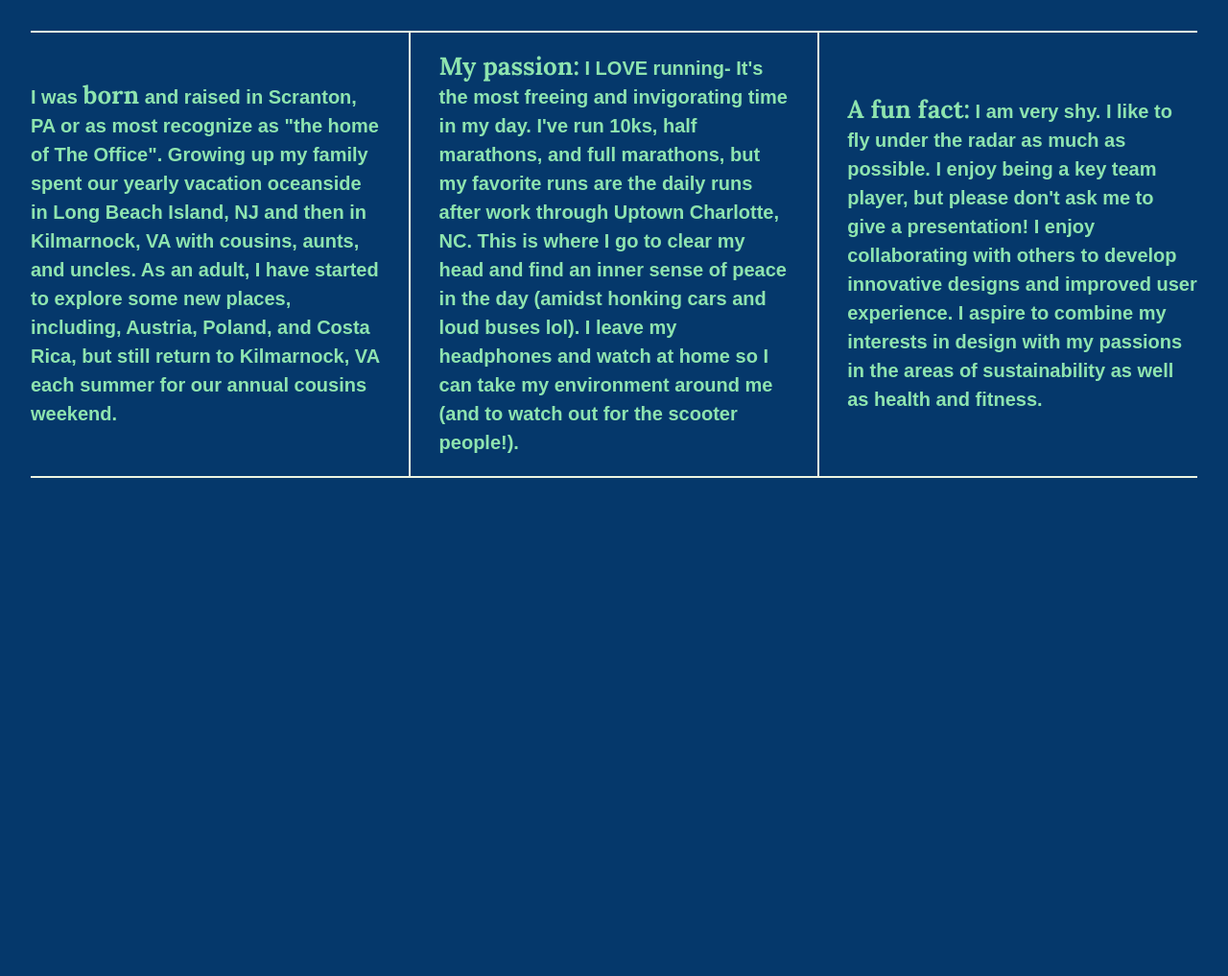
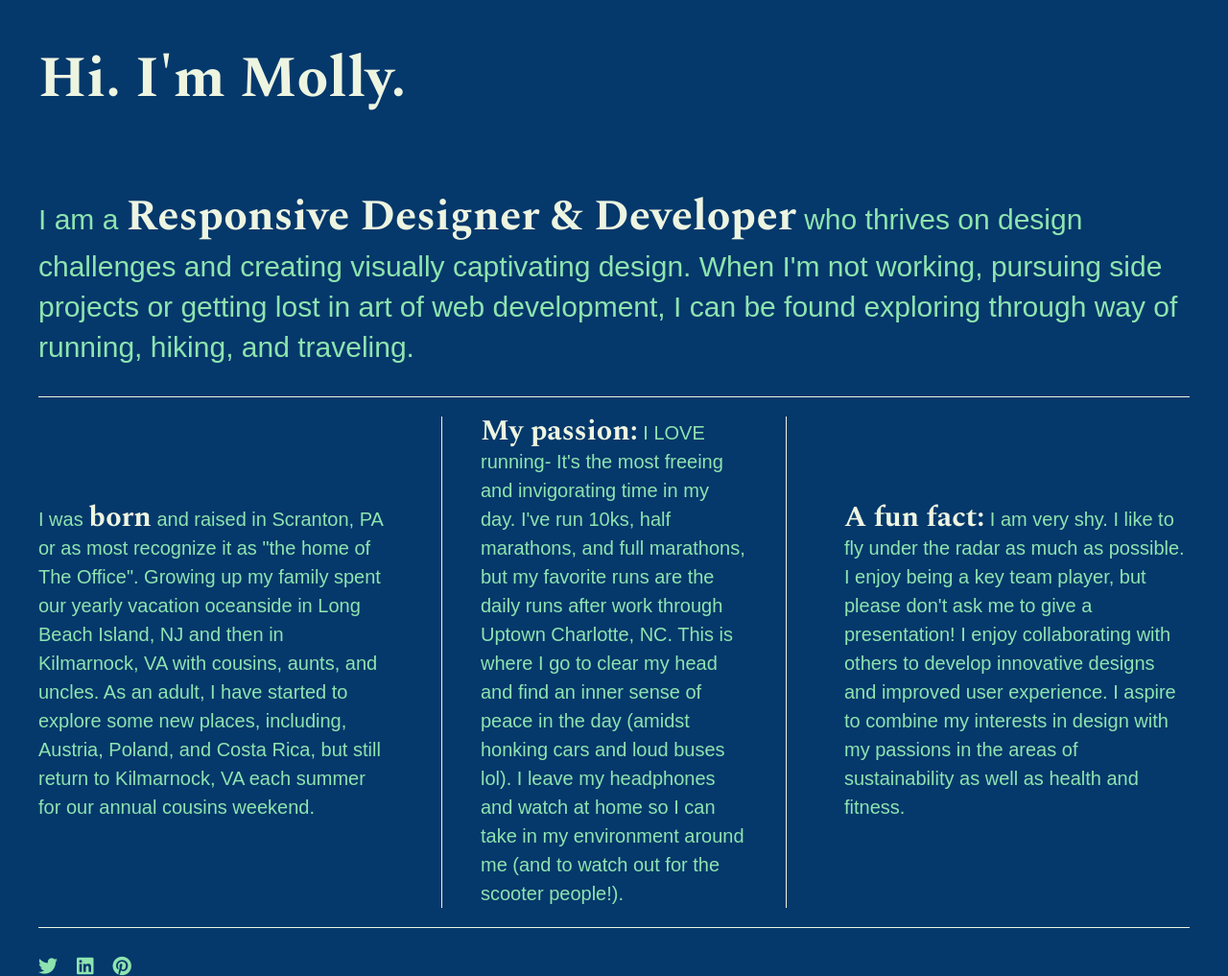
Before and after one commit to learningcoding2022/less-7-divs-flexbox, a plain HTML site: page index.html in a window 1280 px wide. Shown: the whole page at 96% size. Before the commit the page ends 864 px from the top, so only its background shows below. Drawn offline with nearby package versions, Linux system fonts and the light colour scheme; a web font is replaced by a local one.

Commit message:
text added and flex properties

```diff
--- a/css/main.css
+++ b/css/main.css
@@ -99,40 +99,79 @@ textarea {
 html {
   background-color: #05386B;
   height: 100%;
-  width: 100;
+  width: 100%;
 }
 
 body {
   font-family: 'Gotu', sans-serif;
-  font-weight: 700;
-  padding: 2em;
+  padding: 0em 2em;
+  font-size: 1.25em;
+  font-weight: 400;
   color: #8EE4AF;
-  height: 100%;
+  display: flex;
+  justify-content: center;
 }
 
-.wrapper {
-  /*add display:flex and set justify-content to space-between*/
+.flex-container {
+  /*add display:flex and set justify-content to space-between, also aligned items to the center*/
   display: flex;
   flex-flow: row wrap;
   justify-content: space-between;
-  align-items: center;
+  max-width: 1200px;
 }
 
-.div-1, .div-2, .div-3 {
+p span {
+    font-family: 'Spectral', serif;
+    font-size: 1.5em;
+    font-weight: 700;
+    color: #EDF5E1;
+}
+
+header,
+footer {
+    width: 100%;
+    display: flex;
+    justify-content: flex-start;
+
+}
+
+header h1 {
+    font-family: 'Spectral', serif;
+    font-weight: 700;
+    font-size: 3em;
+    color: #EDF5E1;
+}
+
+main {
+    width: 100%;
+    display: flex;
+    justify-content: center;
+    border-bottom: 1px solid #EDF5E1;
+}
+
+main p {
+    color: #8EE4AF;
+    font-size: 1.5em;
+}
+
+.flex-items {
   /*give the divs a width of 30%, add display:flex, set justify-content and align-items to center*/
+  line-height: 1.5em;
+  font-size: 1em;
+  /***see media query, where flex-basis: 30% instead of putting width: 30%; ***/
+  /*background color?*/
   display: flex;
   justify-content: center;
   align-items: center;
-  color: #8EE4AF;
-  line-height: 1.5em;
-  font-size: 1.25em;
-  /***see media query, where flex-basis: 30% instead of putting width: 30%; ***/
-  height: auto;
+  border-bottom: 1px solid #EDF5E1;
 }
 
-.wrapper span {
-    font-family: 'Lora', sans-serif;
-    font-size: 1.3em;
+footer {
+    border-top: 1px solid #EDF5E1;
+}
+
+footer i {
+    padding: 30px 20px 0 0;
 }
 
 
@@ -215,23 +254,24 @@ body {
    These examples override the primary ('mobile first') styles.
    Modify as content requires.
    ========================================================================== */
-@media all and (min-width: 1200px) {
-    .div-1, .div-2, .div-3 {
+
+   @media all and (max-width: 768px) {
+    body {
+        padding: 1em;
+        }
+    }
+
+   @media (min-width: 1200px) {
+    .flex-items {
         flex-basis: 30%;
+        border-bottom: none;
     }
 /***used flex-basis instead of width: 30%; ***/
-
-    .wrapper {
-        border-top: 2px solid #EDF5E1;
-        border-bottom: 2px solid #EDF5E1;
+    #div-2 p {
+        border-left: 1px solid #EDF5E1;
+        border-right: 1px solid #EDF5E1;
+        padding: 0 40px;
     }
-
-    .div-2 {
-        border-right: 2px solid #EDF5E1;
-        border-left: 2px solid #EDF5E1;
-        padding-right: 30px;
-        padding-left: 30px;
-}
 }
 
 @media print,
--- a/index.html
+++ b/index.html
@@ -18,24 +18,39 @@
         <link rel="preconnect" href="https://fonts.googleapis.com">
         <link rel="preconnect" href="https://fonts.gstatic.com" crossorigin>
         <link href="https://fonts.googleapis.com/css2?family=Gotu&display=swap" rel="stylesheet">
+        <link rel="preconnect" href="https://fonts.googleapis.com">
+        <link rel="preconnect" href="https://fonts.gstatic.com" crossorigin>
+        <link href="https://fonts.googleapis.com/css2?family=Gotu&family=Spectral:wght@600;700&display=swap" rel="stylesheet">
+        <link rel="stylesheet" href="https://use.fontawesome.com/releases/v5.5.0/css/all.css" integrity="sha384-B4dIYHKNBt8Bc12p+WXckhzcICo0wtJAoU8YZTY5qE0Id1GSseTk6S+L3BlXeVIU" crossorigin="anonymous">
     </head>
     <body>
         <!--[if lt IE 8]>
             <p class="browserupgrade">You are using an <strong>outdated</strong> browser. Please <a href="http://browsehappy.com/">upgrade your browser</a> to improve your experience.</p>
         <![endif]-->
-
-        <section class="wrapper">
-            <div class="div-1">
-                <p> I was <span>born</span> and raised in Scranton, PA or as most recognize as "the home of The Office". Growing up my family spent our yearly vacation oceanside in Long Beach Island, NJ and then in Kilmarnock, VA with cousins, aunts, and uncles. As an adult, I have started to explore some new places, including, Austria, Poland, and Costa Rica, but still return to Kilmarnock, VA each summer for our annual cousins weekend.
+       <!--Add your site or application content here-->
+        <section class="flex-container">
+            <header>
+                <h1>Hi. I'm Molly.</h1>
+            </header>
+            <main>
+                <p>I am a <span>Responsive Designer & Developer</span> who thrives on design challenges and creating visually captivating design. When I'm not working, pursuing side projects or getting lost in art of web development, I can be found exploring through way of running, hiking, and traveling.</p>
+            </main>
+            <div id="div-1" class="flex-items">
+                <p> I was <span>born</span> and raised in Scranton, PA or as most recognize it as "the home of The Office". Growing up my family spent our yearly vacation oceanside in Long Beach Island, NJ and then in Kilmarnock, VA with cousins, aunts, and uncles. As an adult, I have started to explore some new places, including, Austria, Poland, and Costa Rica, but still return to Kilmarnock, VA each summer for our annual cousins weekend.
                 </p>
             </div>
-            <div class="div-2">
-                <p><span> My passion:</span> I LOVE running- It's the most freeing and invigorating time in my day. I've run 10ks, half marathons, and full marathons, but my favorite runs are the daily runs after work through Uptown Charlotte, NC. This is where I go to clear my head and find an inner sense of peace in the day (amidst honking cars and loud buses lol). I leave my headphones and watch at home so I can take my environment around me (and to watch out for the scooter people!).
+            <div id="div-2" class="flex-items">
+                <p><span> My passion:</span> I LOVE running- It's the most freeing and invigorating time in my day. I've run 10ks, half marathons, and full marathons, but my favorite runs are the daily runs after work through Uptown Charlotte, NC. This is where I go to clear my head and find an inner sense of peace in the day (amidst honking cars and loud buses lol). I leave my headphones and watch at home so I can take in my environment around me (and to watch out for the scooter people!).
                 </p>
             </div>
-            <div class="div-3">
+            <div id="div-3" class="flex-items">
                 <p><span>A fun fact:</span> I am very shy. I like to fly under the radar as much as possible. I enjoy being a key team player, but please don't ask me to give a presentation! I enjoy collaborating with others to develop innovative designs and improved user experience. I aspire to combine my interests in design with my passions in the areas of sustainability as well as health and fitness.</p>
             </div>
+            <footer>
+                <i class="fab fa-twitter"></i>
+                <i class="fab fa-linkedin"></i>
+                <i class="fab fa-pinterest"></i>
+            </footer>
         </section>
 
         <script src="https://ajax.googleapis.com/ajax/libs/jquery/1.11.3/jquery.min.js"></script>
```
